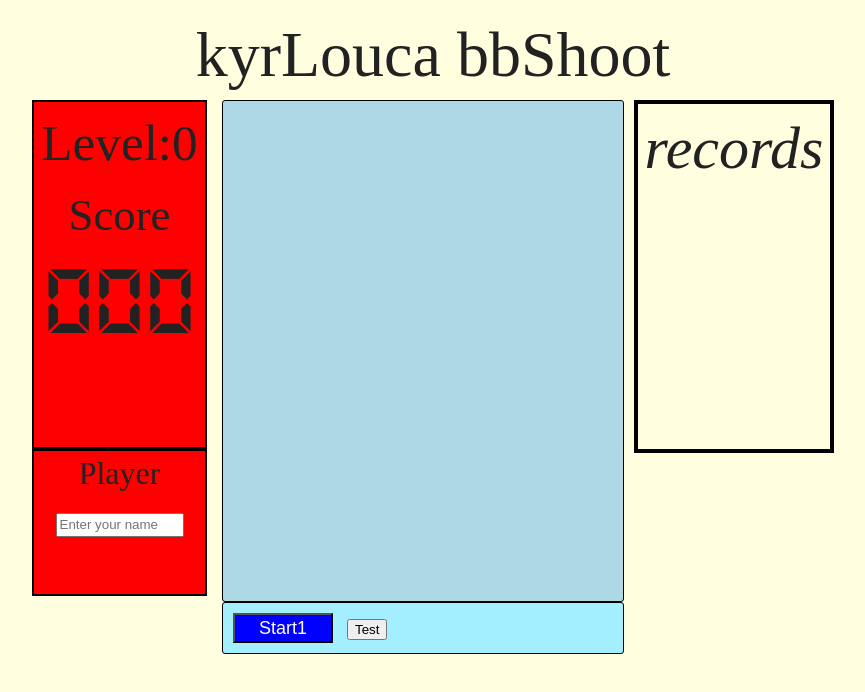
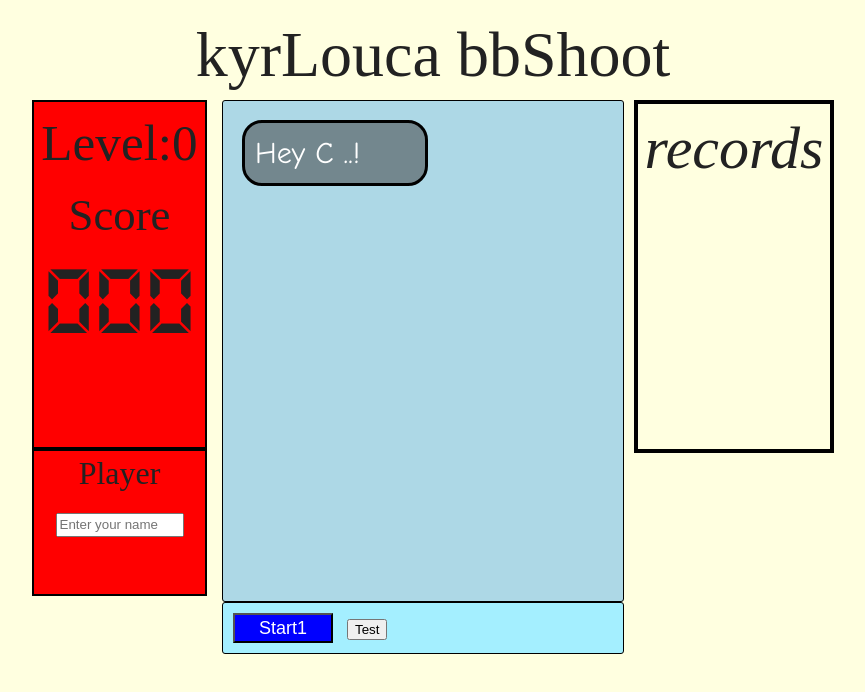
Before and after one commit to kyrlouca/gameBubble, a website: page src/index.html in a window 1280 px wide. Both pictures are taken after a click on the button "Test". Shown: the whole page, without its empty margins (207-1072 px from the left). Drawn offline with Linux system fonts and the light colour scheme; a web font is replaced by a local one.

Commit message:
working scroll

```diff
--- /dev/null
+++ b/src/css/scrolling-text.css
@@ -0,0 +1,35 @@
+.scroll-outer{
+    opacity: 0;
+    flex-direction: column;
+    background-color: rgba(64, 64, 64, 0.53);
+    border: 3px solid black;
+    border-radius: 20px;
+    overflow: hidden;
+    position: absolute;
+    top:20px;
+    left:20px;
+    height:60px;
+    width:180px;
+    transition: all 0.2s ease-in;
+}
+.scroll-inner{
+    /*background-color: #00d4b4;*/
+    position: relative;
+    bottom:20px;
+    right:-180px;
+    height: 30px;
+    width:100px;
+    font-family: "Comic Sans MS";
+    font-size:30px;
+    color: white;
+    text-align: left;
+    text-overflow: clip;
+    white-space: nowrap;
+
+
+    transition: transform 2.5s ease-in;
+
+}
+.scroll-inner:hover{
+    transform: translate3d(-180px,0,0);
+}
--- a/src/index.html
+++ b/src/index.html
@@ -15,6 +15,7 @@
     <link rel="stylesheet" href="css/game.css">
     <link rel="stylesheet" href="css/bubble.css">
     <link rel="stylesheet" href="css/historyPlayers.css">
+    <link rel="stylesheet" href="css/scrolling-text.css">
     <link rel="stylesheet" href="css/bb-small.css">
     <!--<link rel="stylesheet" media="(max-width: 600px)" href="css/bb-small.css" />-->
 
@@ -48,6 +49,12 @@
                 <!--<p>board</p>-->
 
             </div>
+            <div class="scroll-outer">
+                <div class="scroll-inner">
+                    <p>Hey C ..! </p>
+                </div>
+            </div>
+
             <div id="boardBottom">
 
                 <button id="startButton">Start1</button>
--- a/src/js/game.js
+++ b/src/js/game.js
@@ -372,6 +372,8 @@ var bbShoot = window.bbShoot || {};
         var nameBox    = document.querySelector('#playerNameIn'),
             playerName = nameBox.value;
 
+        document.querySelector(".scroll-outer").style.opacity=0;
+
     var mq= window.matchMedia( "(max-width: 900px)");
         if (!mq.matches) {
 
@@ -395,7 +397,12 @@ var bbShoot = window.bbShoot || {};
 
     }
     function test2(){
-        window.alert('hello C ...');
+        var outer= document.querySelector(".scroll-outer");
+        var inner= document.querySelector(".scroll-inner");
+        //window.alert(inner.textContent);
+        outer.style.opacity=1;
+        inner.style.transform='translate3d(-170px,0,0)';
+            //transform:
     }
 
     document.querySelector('#startButton').onclick = startbbGame;
```
Also changed, not shown: test/indexScroll.html (added, +24 -0 lines), dist/indexGbb.html, dist/indexGbb.js.
